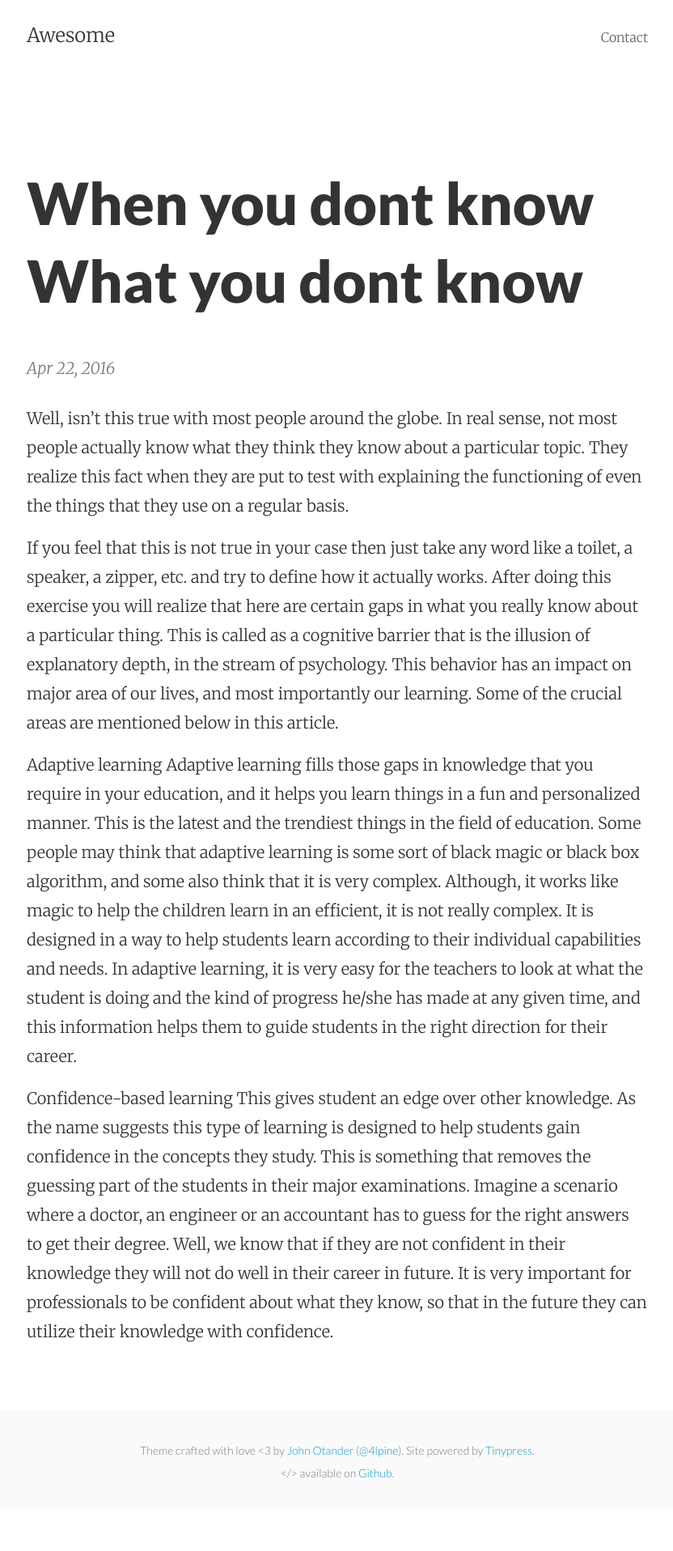
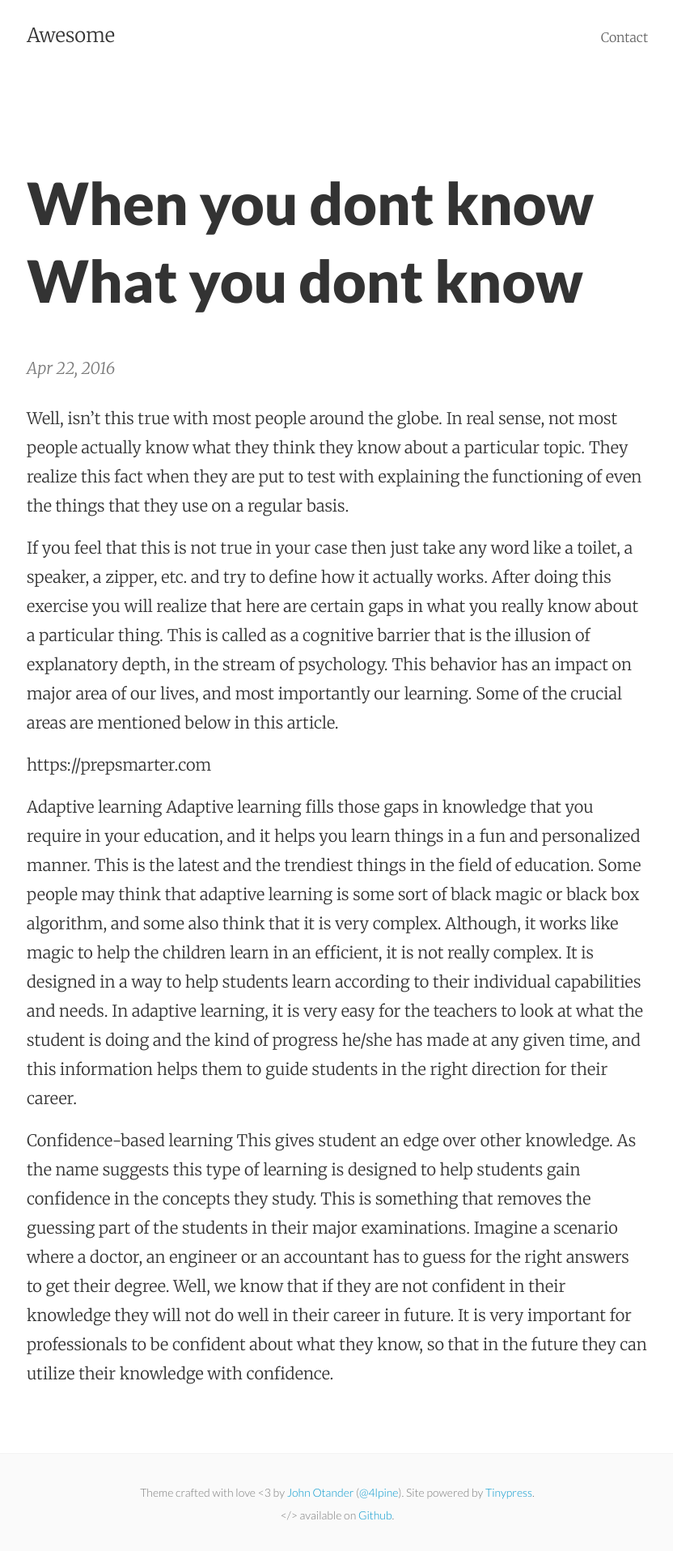
Before and after one commit to rajtanwar/rajtanwar.github.io, a Jekyll site: the page built from _posts/2016-04-22-when-you-dont-know-what-you-dont-know.markdown, in a window 1280 px wide. Shown: the whole page at 81% size, without its empty margins (223-1055 px from the left). Built offline with Jekyll 4.4.1, drawn with Linux system fonts in a browser that asks for light colours; before the commit the page ends 1864 px from its top, so only the background shows below that; part of the change alters nothing that is shown.

Commit message:
Update 2016-04-22-when-you-dont-know-what-you-dont-know.markdown

```diff
--- a/_posts/2016-04-22-when-you-dont-know-what-you-dont-know.markdown
+++ b/_posts/2016-04-22-when-you-dont-know-what-you-dont-know.markdown
@@ -7,6 +7,7 @@ Well, isn’t this true with most people around the globe. In real sense, not mo
 
 If you feel that this is not true in your case then just take any word like a toilet, a speaker, a zipper, etc. and try to define how it actually works. After doing this exercise you will realize that here are certain gaps in what you really know about a particular thing. This is called as a cognitive barrier that is the illusion of explanatory depth, in the stream of psychology. This behavior has an impact on major area of our lives, and most importantly our learning. Some of the crucial areas are mentioned below in this article.
 
+https://prepsmarter.com
 
 
 Adaptive learning
```
